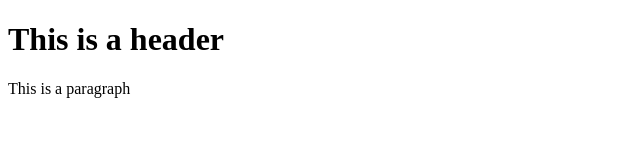
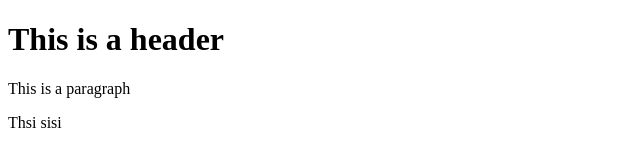
Before and after one commit to Mak9/Git-Test, a plain HTML site: page index.html in a window 1280 px wide. Shown: the full height of the page, 0-640 px from the left. Drawn offline with Linux system fonts and the light colour scheme.

Commit message:
fourth commit

```diff
--- a/index.html
+++ b/index.html
@@ -6,5 +6,6 @@
 <body>
 <h1>This is a header</h1>
 <p>This is a paragraph</p>
+<p>Thsi sisi</p>
 </body>
 </html>
```
